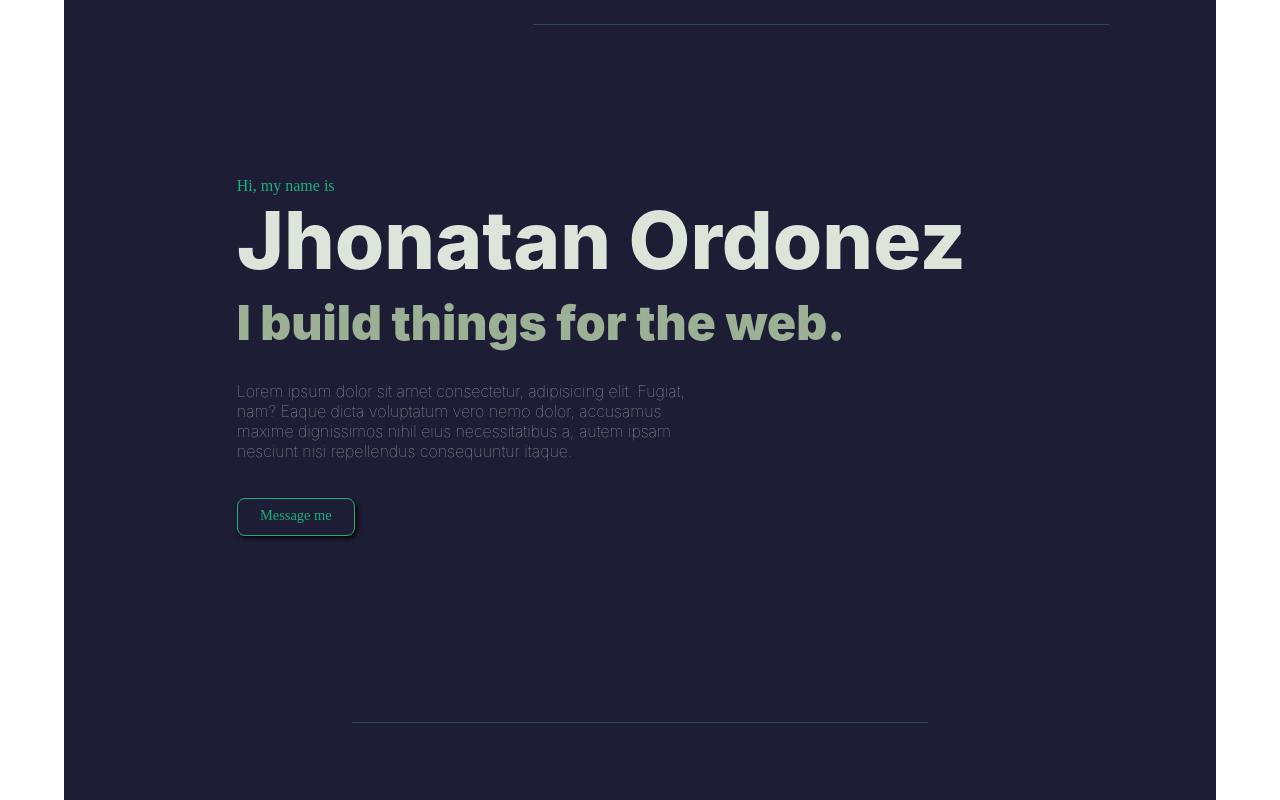
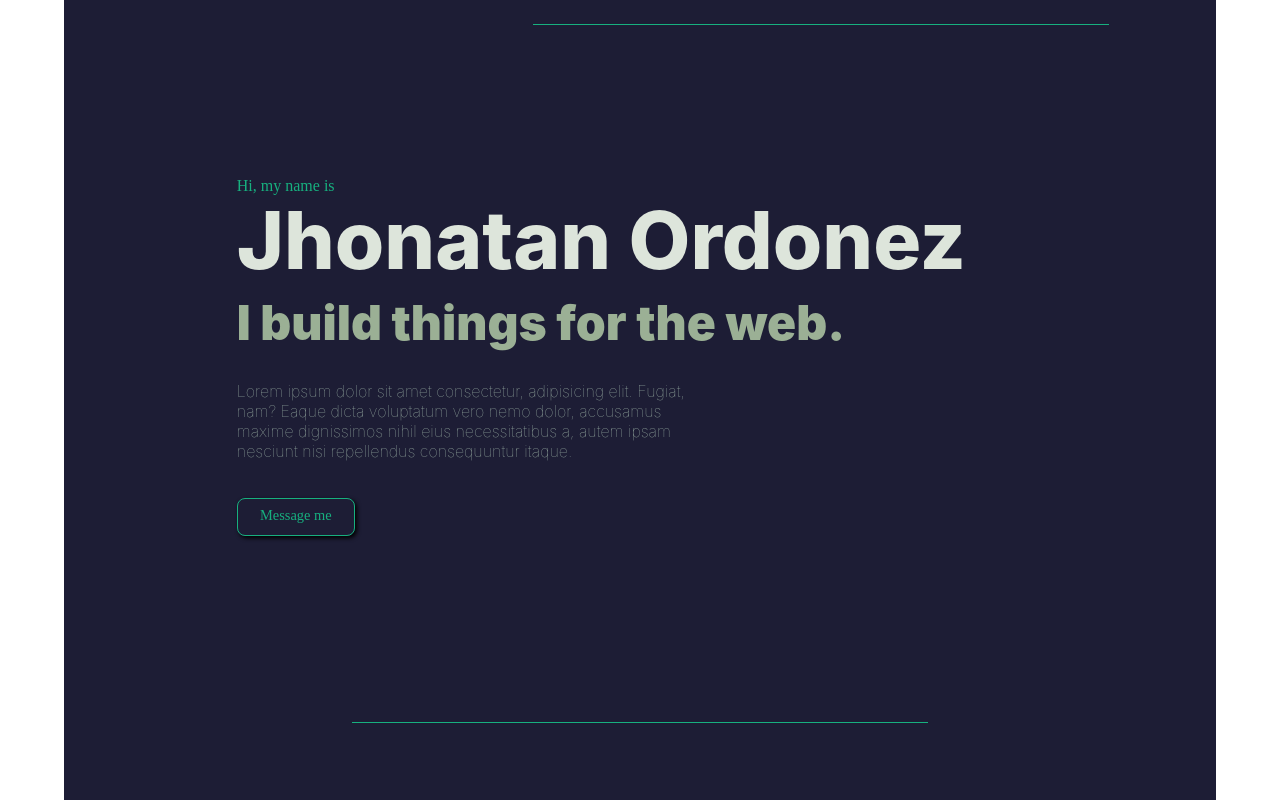
Before and after one commit to jonathanedd/Jhonatan-Ordonez, a React (Create React App) app: page / in a window 1280 px wide. Shown: the top 800 px of the page. Built offline with nearby package versions, Linux system fonts and the light colour scheme.

Commit message:
Actualizar index.css

```diff
--- a/src/index.css
+++ b/src/index.css
@@ -17,7 +17,7 @@ hr {
   height: 1px;
   width: 50%;
   border: 0;
-  border-top: 0.5px solid #2f4858;
+  border-top: 0.5px solid #17b07f;
   margin: auto;
   padding: 0;
 }
```
